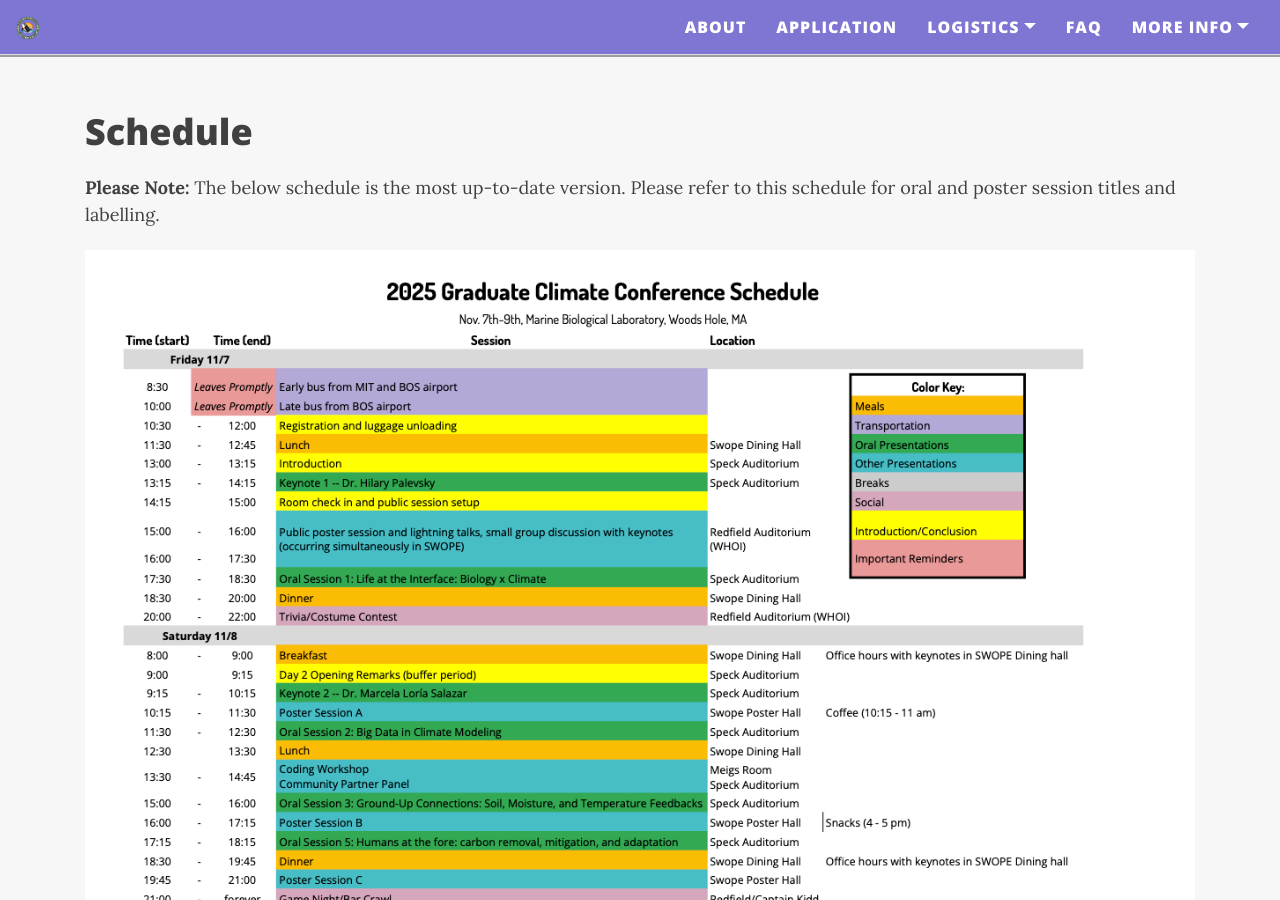
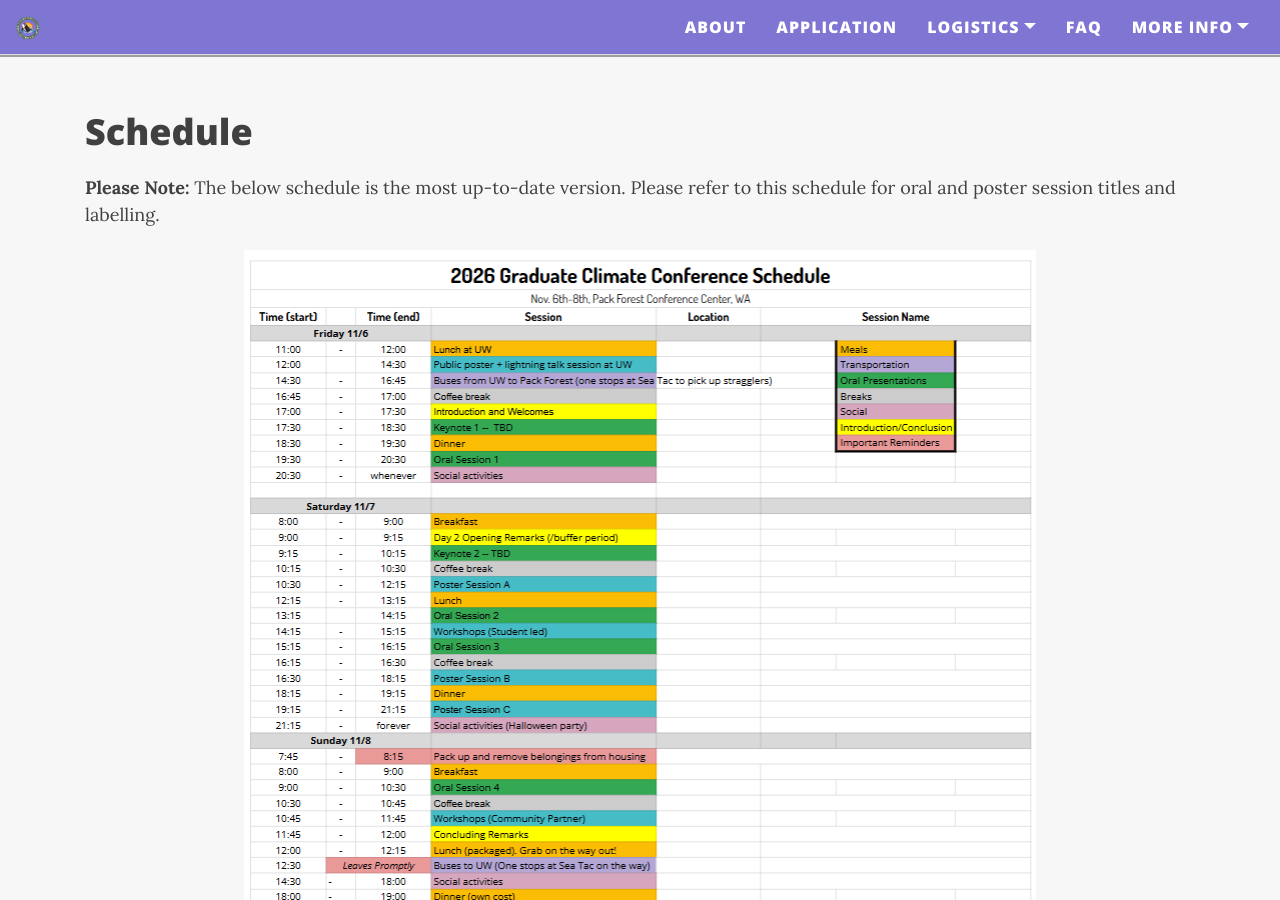
Before and after one commit to graduateclimateconference/graduateclimateconference.github.io, a Jekyll site: the page built from schedule.md, in a window 1280 px wide and 900 px high, scrolled down 430 px. Built offline with Jekyll 4.4.1, drawn with Linux system fonts in a browser that asks for light colours; nearby versions of some CDN libraries.

Commit message:
Update schedule.md

```diff
--- a/schedule.md
+++ b/schedule.md
@@ -6,7 +6,7 @@ cover-img: "/assets/img/pack1.jpeg"
 # Schedule
 **Please Note:** The below schedule is the most up-to-date version. Please refer to this schedule for oral and poster session titles and labelling.
 <div align="center">
-<img src="/assets/img/schedule_updated.png" alt="Conference schedule">
+<img src="/assets/img/2026_Conference_Schedule.png" alt="Conference schedule">
 </div>
 
 _Last updated 8:39 am on Saturday, November 8th_ -->
```
